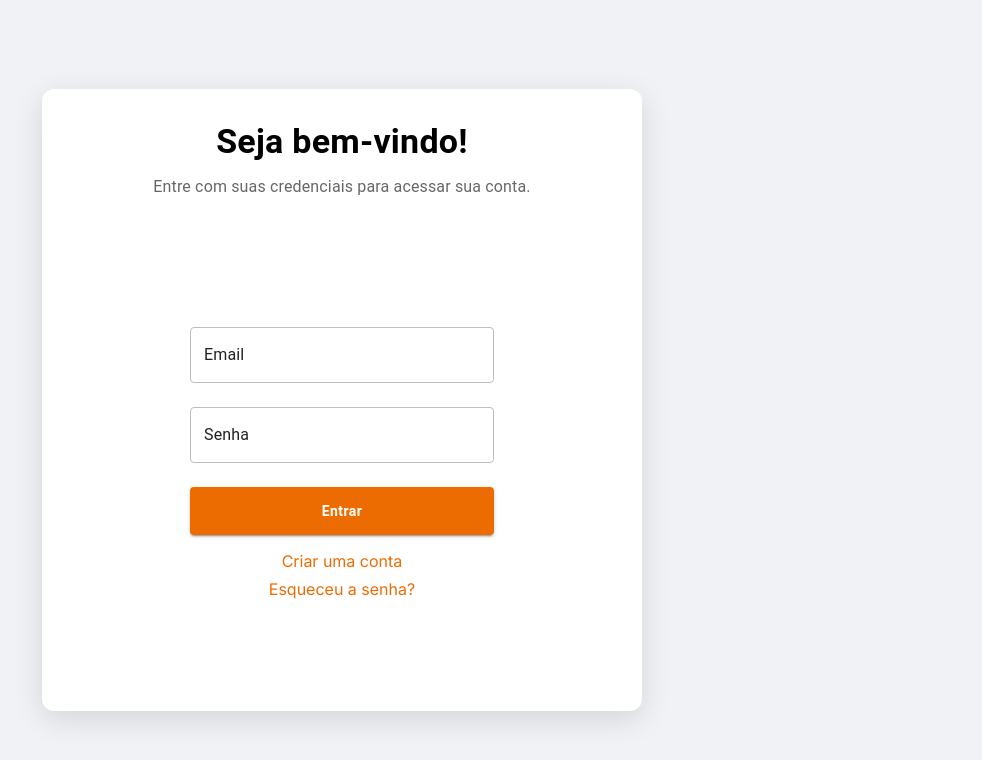
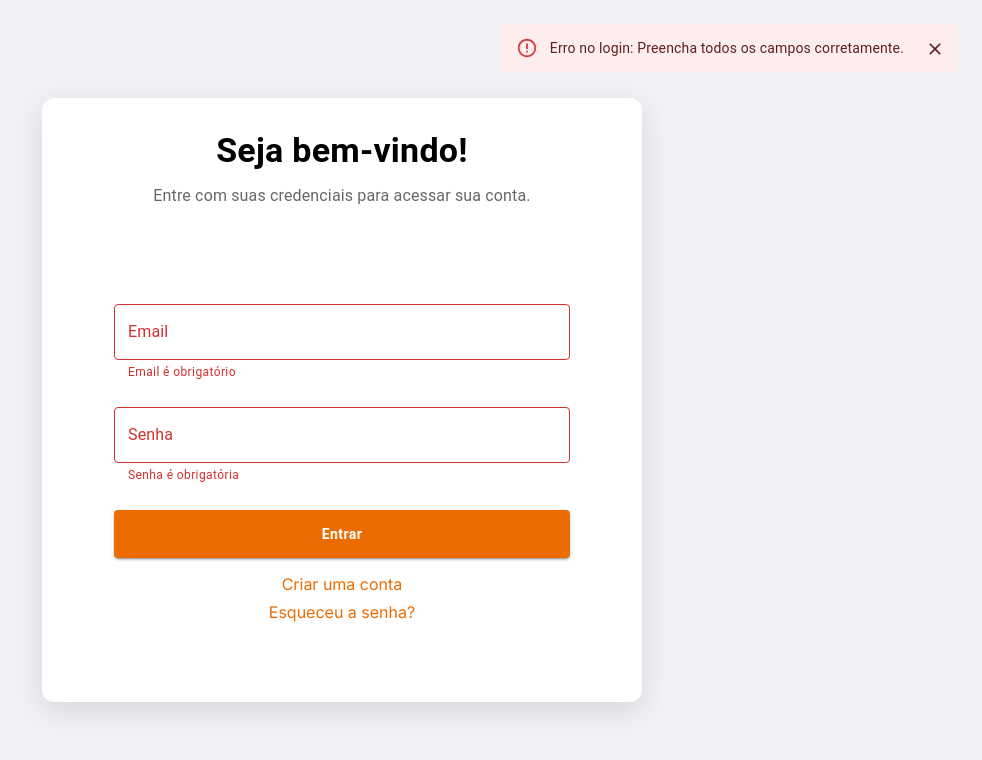
Before and after one commit to projeto-integradorv/frontend, a Next.js app: page /login in a window 1280 px wide. Both pictures are taken after a click on the button "Entrar". Shown: the top 760 px of the page, without its empty margins (298-1280 px from the left). Built offline with nearby package versions, Linux system fonts and the light colour scheme.

Commit message:
feat: Fix bug preventing submitting the signup form

```diff
--- a/src/components/boxConfirmation/index.jsx
+++ b/src/components/boxConfirmation/index.jsx
@@ -58,7 +58,7 @@ export default function BoxConfirmation({
         customer: userId,
         total: String(valorFinal),
         order_status: 'Pendente',
-        order_type:'Mesa',
+        order_type: 'Mesa',
         payment_type: 'Dinheiro',
       }
     ))
@@ -66,7 +66,6 @@ export default function BoxConfirmation({
     handleRedirectToConfirm();
 
   }
-
 
 
   const handleAddToCart = async () => {
--- a/src/components/cardLogin/index.jsx
+++ b/src/components/cardLogin/index.jsx
@@ -1,6 +1,6 @@
 'use client';
 
-import React, { useState, useEffect } from "react";
+import React, { useState } from "react";
 import {
   Button,
   Card,
@@ -18,7 +18,7 @@ import { carregarLogin } from '../../lib/features/login/loginSlice';
 import { useRouter } from 'next/navigation';
 
 const StyledCard = styled(Card)(({ theme }) => ({
-  maxWidth: 400,
+  maxWidth: 600,
   margin: 'auto',
   padding: theme.spacing(3),
   backgroundColor: theme.palette.background.paper,
@@ -86,24 +86,25 @@ const LoginCard = () => {
   const [email, setEmail] = useState('');
   const [senha, setSenha] = useState('');
   const [open, setOpen] = useState(false);
+  const [loginAttempted, setLoginAttempted] = useState(false);
   const router = useRouter();
 
   const handleLogin = () => {
-    if (email && senha) {
-      dispatch(carregarLogin({ username: email, password: senha }));
+    setLoginAttempted(true);
+
+    if (!email || !senha) {
+      setOpen(true);
+      return;
     }
+
+    const emailRegex = /^[^\s@]+@[^\s@]+\.[^\s@]+$/;
+    if (!emailRegex.test(email)) {
+      setOpen(true);
+      return;
+    }
+
+    dispatch(carregarLogin({ username: email, password: senha }));
   };
-
-  useEffect(() => {
-
-    if (success) {
-      setOpen(true);
-      setTimeout(() => {
-      }, 2000);
-    } else if (error) {
-      setOpen(true);
-    }
-  }, [success, error, router]);
 
   const handleClose = () => {
     setOpen(false);
@@ -121,6 +122,8 @@ const LoginCard = () => {
             value={email}
             onChange={(e) => setEmail(e.target.value)}
             autoComplete="email"
+            error={loginAttempted && !email}
+            helperText={loginAttempted && !email && "Email é obrigatório"}
           />
           <StyledTextField
             fullWidth
@@ -131,6 +134,8 @@ const LoginCard = () => {
             value={senha}
             onChange={(e) => setSenha(e.target.value)}
             autoComplete="current-password"
+            error={loginAttempted && !senha}
+            helperText={loginAttempted && !senha && "Senha é obrigatória"}
           />
           <StyledButton
             variant="contained"
@@ -163,7 +168,7 @@ const LoginCard = () => {
           </Alert>
         ) : (
           <Alert onClose={handleClose} severity="error" sx={{ width: '100%' }}>
-            Erro no login: {error}
+            Erro no login: {error || 'Preencha todos os campos corretamente.'}
           </Alert>
         )}
       </Snackbar>
--- a/src/components/listTables/index.jsx
+++ b/src/components/listTables/index.jsx
@@ -11,7 +11,6 @@ export default function ListTables({ tables }) {
                         <div>
                             <h2>Mesa {table.number}</h2>
                             <p>Status: {table.status}</p>
-                            {/* Aqui você pode adicionar mais informações sobre a mesa, se necessário */}
                         </div>
                     </Grid>
                 ))}
--- a/src/lib/features/cadastroUser/registerSlice.js
+++ b/src/lib/features/cadastroUser/registerSlice.js
@@ -1,6 +1,5 @@
 import { createSlice, createAction } from '@reduxjs/toolkit';
 
-// Estado inicial
 const initialState = {
   loading: false,
   usuario: null,
--- a/src/sections/cadastroView/index.jsx
+++ b/src/sections/cadastroView/index.jsx
@@ -33,10 +33,10 @@ export default function CadastroView() {
                     <Typography variant="h4" component="h1" gutterBottom sx={{ fontWeight: 'bold' }}>
                         Criar Conta
                     </Typography>
-                    <Typography variant="body1" color="textSecondary" sx={{ marginBottom: 4 }}>
+                    <Typography variant="body1" color="textSecondary" sx={{ marginBottom: 1 }}>
                         Preencha o formulário abaixo para criar uma nova conta.
                     </Typography>
-                    <Box sx={{ width: '100%', marginY: 4 }}>
+                    <Box sx={{ width: '100%' }}>
                         <RegisterCard />
                     </Box>
                 </Container>
--- a/src/sections/loginView/index.jsx
+++ b/src/sections/loginView/index.jsx
@@ -1,6 +1,5 @@
-'use client'; // Diretiva para garantir que este código seja executado apenas no cliente
-
-import LoginCard from "@/components/cardLogin"; // Certifique-se de que o caminho está correto
+'use client';
+import LoginCard from "@/components/cardLogin";
 import { Box, Container, Typography } from '@mui/material';
 
 export default function LoginView() {
@@ -9,7 +8,7 @@ export default function LoginView() {
             sx={{
                 width: '100%',
                 minHeight: '100vh',
-                backgroundColor: '#f0f2f5', // Fundo neutro e moderno
+                backgroundColor: '#f0f2f5',
                 display: 'flex',
                 justifyContent: 'center',
                 alignItems: 'center',
@@ -22,11 +21,11 @@ export default function LoginView() {
                     display: 'flex',
                     flexDirection: 'column',
                     alignItems: 'center',
-                    backgroundColor: '#ffffff', // Fundo branco para o card de login
-                    borderRadius: 3, // Bordas suavemente arredondadas
-                    boxShadow: '0 8px 30px rgba(0, 0, 0, 0.12)', // Sombra para profundidade
-                    padding: 4, // Espaçamento interno
-                    textAlign: 'center', // Centralizar o texto
+                    backgroundColor: '#ffffff',
+                    borderRadius: 3,
+                    boxShadow: '0 8px 30px rgba(0, 0, 0, 0.12)',
+                    padding: 4,
+                    textAlign: 'center',
                 }}
             >
                 <Typography variant="h4" component="h1" gutterBottom sx={{ fontWeight: 'bold' }}>
@@ -35,7 +34,7 @@ export default function LoginView() {
                 <Typography variant="body1" color="textSecondary" sx={{ marginBottom: 4 }}>
                     Entre com suas credenciais para acessar sua conta.
                 </Typography>
-                <Box sx={{ width: '100%', marginY: 4 }}>
+                <Box sx={{ width: '100%' }}>
                     <LoginCard />
                 </Box>
             </Container>
--- a/src/utils/axios.js
+++ b/src/utils/axios.js
@@ -6,7 +6,7 @@ import { HOST_API } from '@/config-global';
 
 let authToken = '';
 
-if (typeof window !== 'undefined') { // Verifica se está no ambiente do cliente
+if (typeof window !== 'undefined') {
     const storedUserData = localStorage.getItem('userData');
     if (storedUserData) {
         const parsedUserData = JSON.parse(storedUserData);
@@ -18,7 +18,7 @@ const axiosInstance = axios.create({
     baseURL: HOST_API,
     headers: {
         'Content-Type': 'application/json',
-        'Authorization': `Token ${authToken}`, // Insere o token no cabeçalho de autorização
+        'Authorization': `Token ${authToken}`,
     }
 });
 
```
Also changed, not shown: src/components/cardCadastro/index.jsx (+46 -9 lines).
